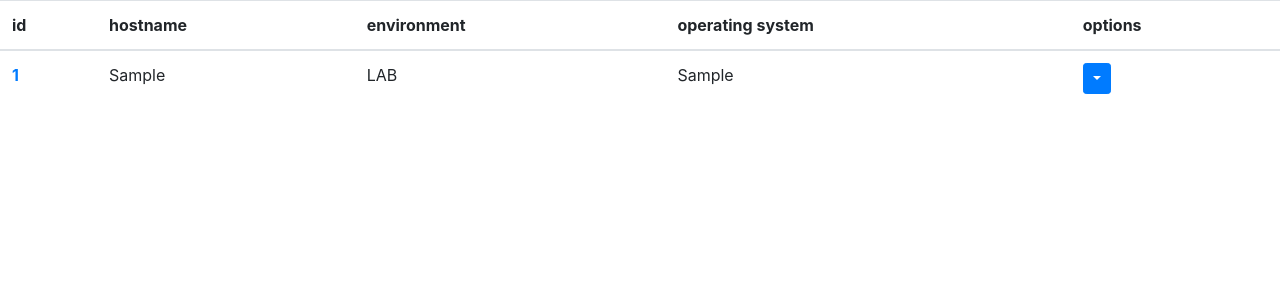
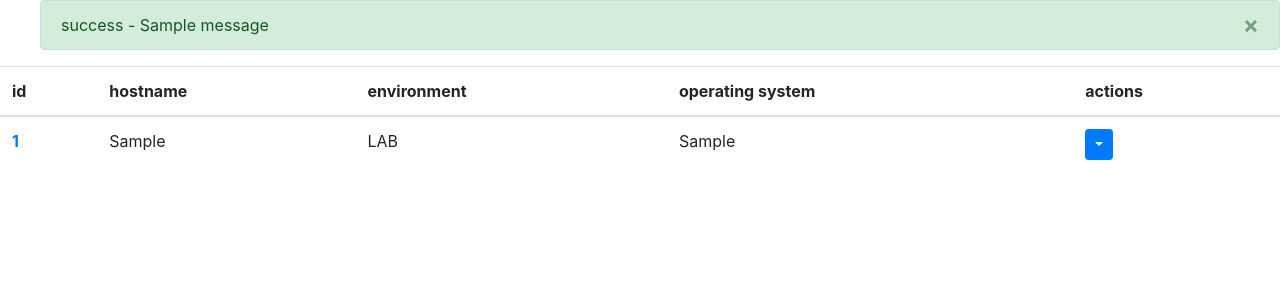
Before and after one commit to netdevops/prod2lab, a Django app: page / in a window 1280 px wide. Shown: the part 56-356 px from the top of the page. Run offline with Django 3.2, Linux system fonts and the light colour scheme; tables that the repository leaves empty hold one stand-in row (Sample ...); one stand-in notice (Sample message) is shown; some libraries are stand-ins or nearby versions.

Commit message:
more ui updates

```diff
--- a/lab/views.py
+++ b/lab/views.py
@@ -1,5 +1,7 @@
 from django.shortcuts import render
 from django.http import HttpResponse
+from django.http import HttpResponseRedirect
+from django.contrib import messages
 from .models import Device
 
 
@@ -33,9 +35,9 @@ def device_add(request, device=None):
 def device_delete(request, id=None):
     device = Device.objects.get(id=id)
     device_name = device.device
-    context = {'device': device_name}
     device.delete()
-    return render(request, 'lab/delete_device.html', context)
+    messages.success(request, f"{device_name} has been deleted!")
+    return HttpResponseRedirect('/devices/')
 
 def interface_add(request):
     return HttpResponse('<html><body>Add Interface</body></html>')
--- /dev/null
+++ b/templates/alerts.html
@@ -0,0 +1,19 @@
+{% if messages %}
+<ul class="messages">
+    {% for message in messages %}
+    {%  if message.tags == "success" %}
+    <div class="alert alert-success alert-dismissible fade show" role="alert">
+        <button type="button" class="close" data-dismiss="alert" aria-label="Close">
+            <span aria-hidden="true">&times;</span>
+        </button>
+    {%  else %}
+    <div class="alert alert-danger alert-dismissible fade show" role="alert">
+        <button type="button" class="close" data-dismiss="alert" aria-label="Close">
+            <span aria-hidden="true">&times;</span>
+        </button>
+    {%  endif %}
+    {{ message.tags }} - {{ message }}
+    </div>
+    {% endfor %}
+</ul>
+{% endif %}
--- a/templates/lab/device.html
+++ b/templates/lab/device.html
@@ -14,7 +14,7 @@
             <label for="os_type">operating system</label>
             <input class="form-control" type="text" name="os_type" placeholder="{{ device.os_type }}">
         </div>
-        <button type="submit" class="btn btn-primary">Submit</button>
+        <button type="submit" onclick="window.location.href = '/devices/';" class="btn btn-primary">Submit</button>
 </form>
 {%   else %}
 <form method="POST">
@@ -30,7 +30,7 @@
             <label for="os_type">operating system</label>
             <input name="os_type" class="form-control" type="text" placeholder="iosxr">
         </div>
-        <button type="submit" class="btn btn-primary">Submit</button>
+        <button type="submit" onclick="window.location.href = '/devices/';" class="btn btn-primary">Submit</button>
 </form>
 {%   endif %}
 {% endblock %}
--- a/templates/lab/devices.html
+++ b/templates/lab/devices.html
@@ -8,7 +9,7 @@
             <th scope="col">hostname</th>
             <th scope="col">environment</th>
             <th scope="col">operating system</th>
-            <th scope="col">options</th>
+            <th scope="col">actions</th>
         </tr>
     </thead>
     <tbody>
```
Also changed, not shown: other parts of templates/lab/devices.html (+1 -0 lines), templates/lab/delete_device.html (deleted, +0 -22 lines).
